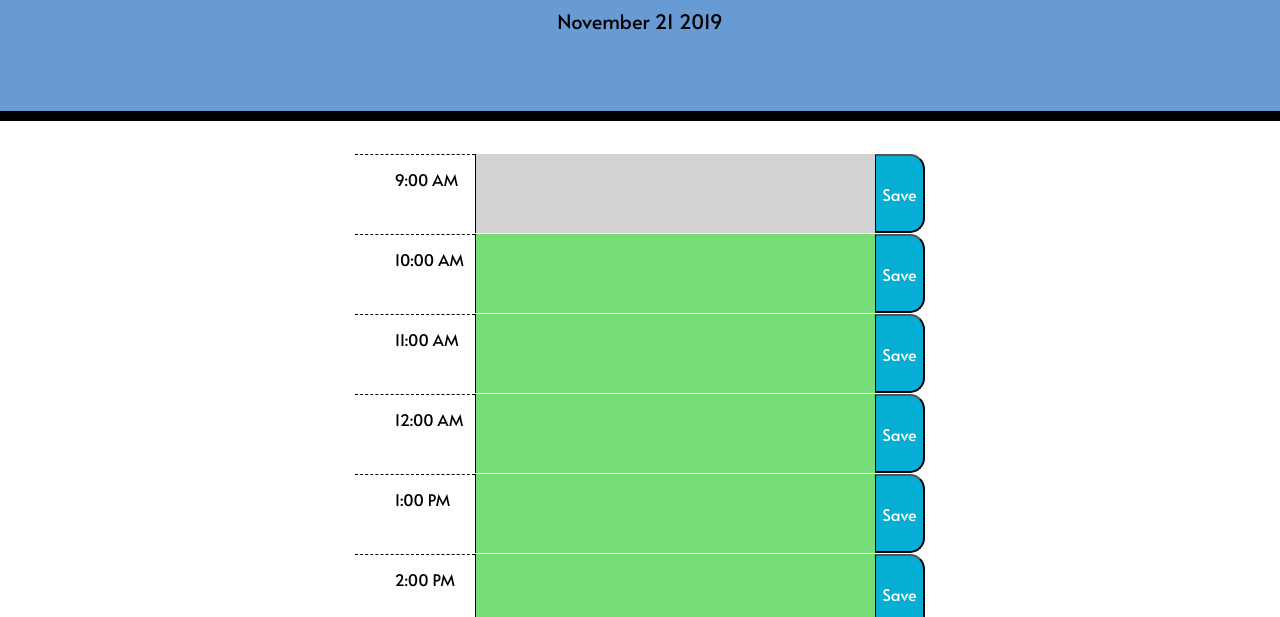
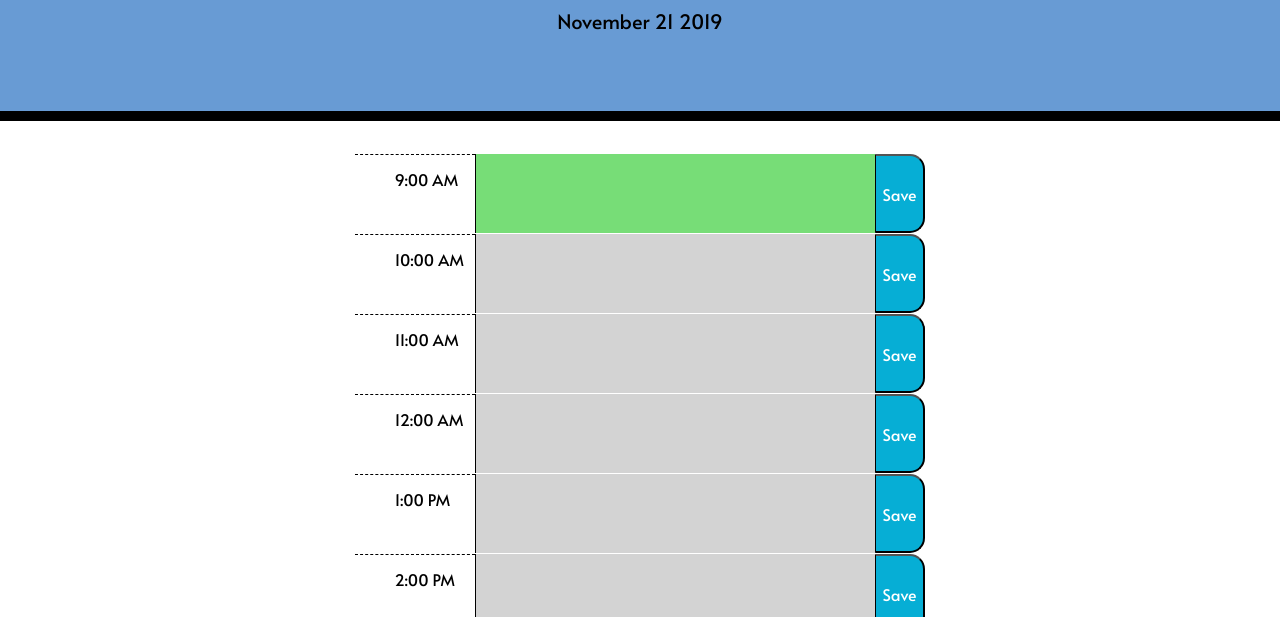
Before and after one commit to ivers523/dayplanner, a plain HTML site: page index.html in a window 1280 px wide. Shown: the part 183-800 px from the top of the page. Drawn offline with nearby package versions, Linux system fonts and the light colour scheme.

Commit message:
improved color functionality

```diff
--- a/assets/script.js
+++ b/assets/script.js
@@ -14,11 +14,11 @@ window.onload = function () {
     function colors() {
         for (i = 0; i < timeArray.length; i++) {
             if (hour < timeArray[i]) {
-                document.querySelector(".description").setAttribute("class", "past");
+                document.querySelector(".description").setAttribute("class", "future");
                 console.log("past");
 
             } else if (hour > timeArray[i]) {
-                document.querySelector(".description").setAttribute("class", "future");
+                document.querySelector(".description").setAttribute("class", "past");
                 console.log("future");
 
             } else if (hour === timeArray[i]) {
--- a/assets/style.css
+++ b/assets/style.css
@@ -1,5 +1,5 @@
 body {
-  font-family: 'Alata', sans-serif;
+  font-family: 'Alata', sans-serif;`
   font-size: 16px;
   line-height: 1;
 }
```
